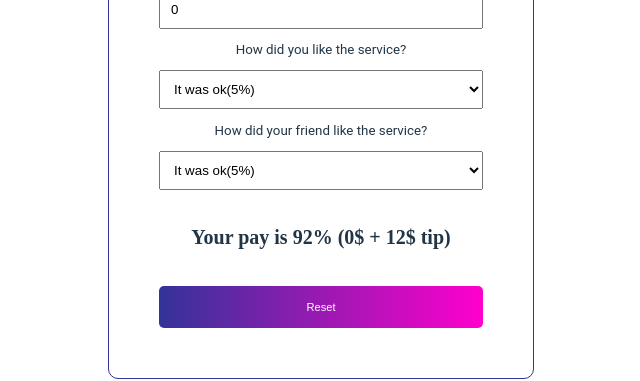
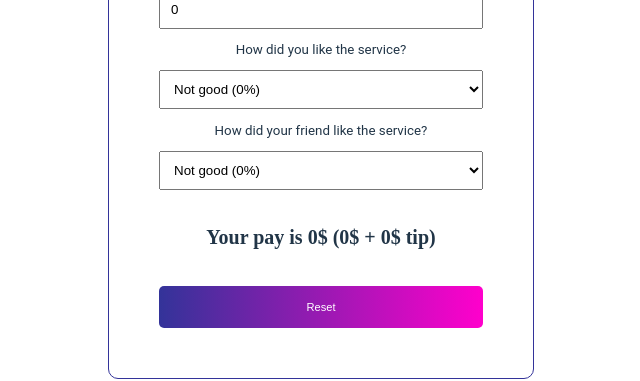
Before and after one commit to samuel-ma/TipCalculator, a React (Vite) app: page / in a window 1280 px wide. Shown: the part 262-643 px from the top of the page, without its empty margins (319-959 px from the left). Built offline with nearby package versions, Linux system fonts and the light colour scheme.

Commit message:
final touches

```diff
--- a/src/App.jsx
+++ b/src/App.jsx
@@ -3,20 +3,23 @@ import './App.css'
 
 function App() {
     const [bill, setBill] = useState(0);
+    const [percentage1, setPercentage1] = useState(0);
+    const [percentage2, setPercentage2] = useState(0);
+    const tip = bill * (((percentage1 + percentage2) / 2) / 100);
 
     return (
         <>
             <main>
                 <Bill bill={bill} onSetBill={setBill} />
-                <Percentage>
+                <Percentage percentage={percentage1} onSelect={setPercentage1}>
                     <p>How did you like the service?</p>
                 </Percentage>
 
-                <Percentage>
+                <Percentage percentage={percentage2} onSelect={setPercentage2}>
                     <p>How did your friend like the service?</p>
                 </Percentage>
 
-                <Output bill={bill} />
+                <Output bill={bill} tip={tip} />
                 <Reset setBill={setBill} />
             </main>
         </>
@@ -40,32 +43,25 @@ const Bill = ({ bill, onSetBill }) => {
     )
 }
 
-const Percentage = ({ children }) => {
-
-    const [service, setService] = useState(5);
-
-    const newService = (e) => {
-        e.preventDefault();
-        setService(Number(e.target.value));
-        // console.log(setService(Number(e.target.value)));
-    }
+const Percentage = ({ children, percentage, onSelect }) => {
 
     return (
         <section>
             <p>{children}</p>
-            <select type="text">
-                <option value={service} onChange={newService}>It was ok({service}%)</option>
-                <option value={service * 2} onChange={newService}>It was very good({service * 2}%)</option>
-                <option value={service * 4} onChange={newService}>Absolutely Amazing({service * 4}%)</option>
-            </select>
-        </section>
+            <select type="text" value={percentage} onChange={e => onSelect(Number(e.target.value))}>
+                <option value="0">Not good (0%)</option>
+                <option value="5">It was ok (5%)</option>
+                <option value="10">It was very good (10%)</option>
+                <option value="20">Absolutely Amazing (15%)</option>
+            </select >
+        </section >
     )
 }
 
-const Output = ({ bill }) => {
+const Output = ({ bill, tip }) => {
     return (
         <section>
-            <h1 className='total'>Your pay is 92% ({bill}$ + 12$ tip)</h1>
+            <h1 className='total'>Your pay is {bill + tip}$ ({bill}$ + {tip}$ tip)</h1>
         </section>
     )
 }
```
